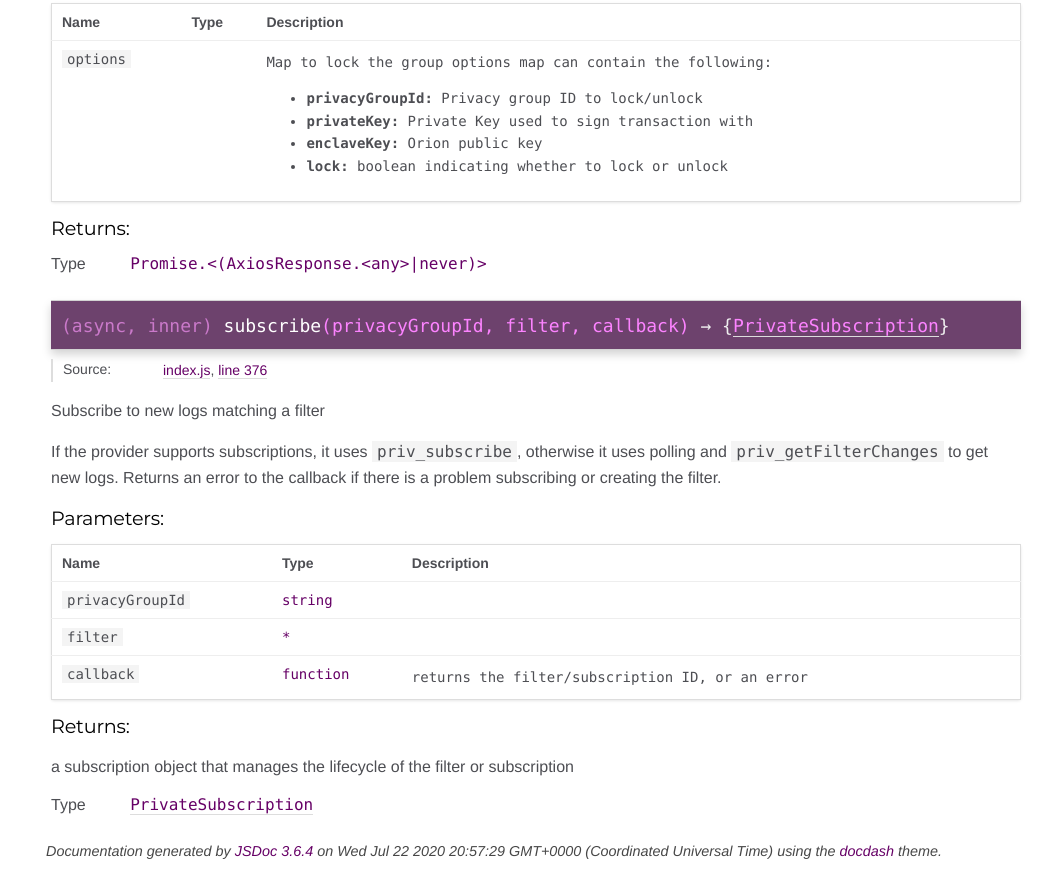
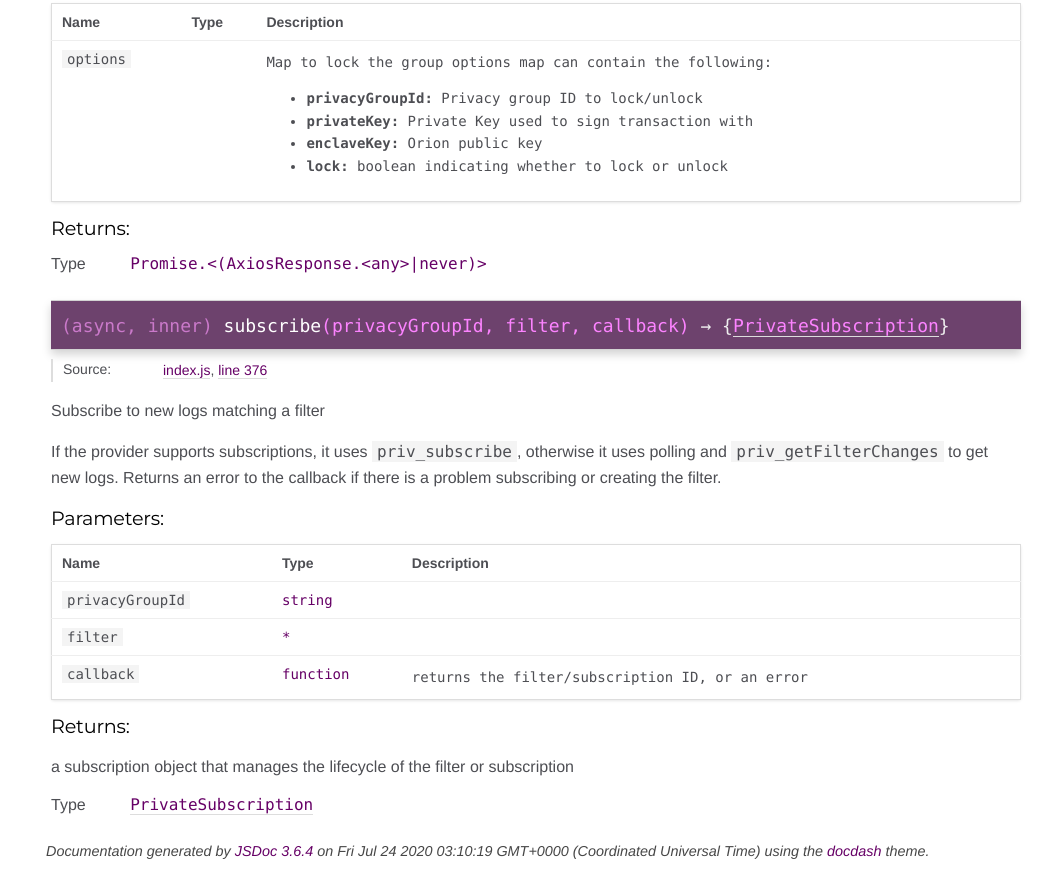
Before and after one commit to Consensys/web3js-eea, a plain HTML site: page latest/EEAClient.html in a window 1280 px wide. Shown: the part 6060-6934 px from the top of the page, without its empty margins (239-1280 px from the left). Drawn offline with Linux system fonts and the light colour scheme.

Commit message:
Automated SDK documentation update
[ci skip] Circle CI build 341, see https://circleci.com/gh/PegaSysEng/web3js-eea/341

Branch: master, commit: dd242137a4ed57c476f916c0a98a5ebc8fd989ca, tag:none

```diff
--- a/latest/EEAClient.html
+++ b/latest/EEAClient.html
@@ -2480,7 +2480,7 @@ lifecycle of the filter or subscription</p>
 <br class="clear">
 
 <footer>
-    Documentation generated by <a href="https://github.com/jsdoc3/jsdoc">JSDoc 3.6.4</a> on Wed Jul 22 2020 20:57:29 GMT+0000 (Coordinated Universal Time) using the <a href="https://github.com/clenemt/docdash">docdash</a> theme.
+    Documentation generated by <a href="https://github.com/jsdoc3/jsdoc">JSDoc 3.6.4</a> on Fri Jul 24 2020 03:10:19 GMT+0000 (Coordinated Universal Time) using the <a href="https://github.com/clenemt/docdash">docdash</a> theme.
 </footer>
 
 <script>prettyPrint();</script>
```
Also changed, not shown: latest/PrivateTransaction.html (+1 -1 lines), latest/custom-ethjs-util.js.html (+1 -1 lines), latest/global.html (+1 -1 lines), latest/index.html (+1 -1 lines), latest/index.js.html (+1 -1 lines), latest/privacyGroup.js.html (+1 -1 lines), latest/privateSubscription.js.html (+1 -1 lines), latest/privateTransaction.js.html (+1 -1 lines).
